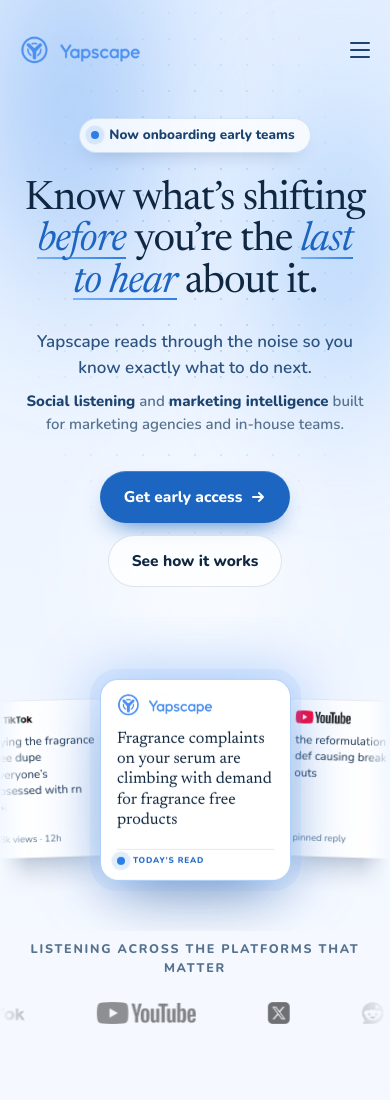
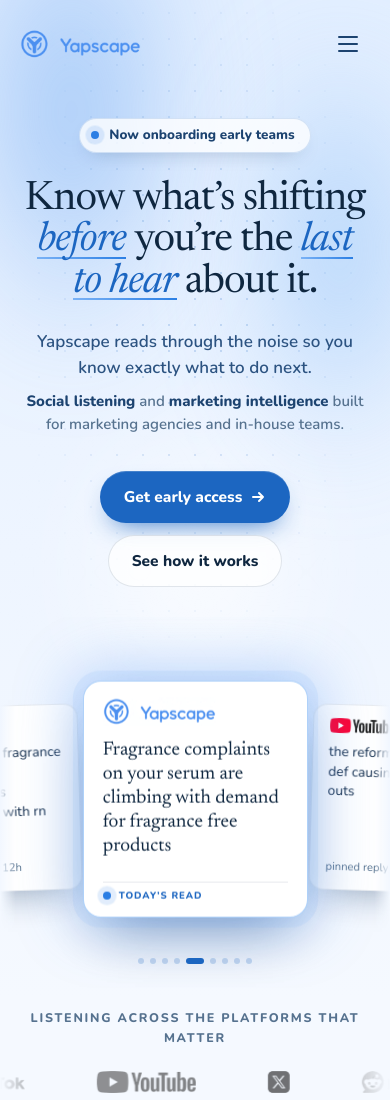
Before and after one commit to Vamsidhari22/Yapscape, a plain HTML site: page index.html in a window 390 px wide. Shown: the top 1100 px of the page. Drawn offline with Linux system fonts and the light colour scheme.

Commit message:
Polish navbar, FAQ and mobile card carousel
- Navbar keeps one geometry in every state: only the glass background
  fades in on scroll, so the logo and button/hamburger never move
- Mobile menu sits under the bar, closes on Escape, outside tap or resize
- Hero cards become a swipeable snap carousel on phones, opening on the
  middle card, with position dots
- FAQ heading stays pinned on desktop; anchor jumps clear the navbar

Co-Authored-By: Claude Opus 5.5 <noreply@anthropic.com>

```diff
--- a/index.html
+++ b/index.html
@@ -142,14 +142,12 @@
     .btn[disabled] { opacity: 0.7; cursor: progress; }
 
     /* ---------- nav ---------- */
-    /* top of page: bar is invisible and lines up with the content edges.
-       scrolled (or menu open): it becomes a glass pill hugging its contents,
-       with the logo mark and the button concentric with the pill's round ends. */
-    .nav { --gutter: 32px; position: fixed; top: 0; left: 0; right: 0; z-index: 50; padding: 20px var(--gutter) 0; transition: padding 0.45s var(--ease); }
-    .nav-bar { display: flex; align-items: center; max-width: 1136px; margin: 0 auto; padding: 8px 0; border-radius: 999px; transition: max-width 0.55s var(--ease), padding 0.55s var(--ease), background-color 0.3s, box-shadow 0.3s, backdrop-filter 0.3s, -webkit-backdrop-filter 0.3s; }
-    .nav.solid { padding-top: 12px; }
-    .nav.solid .nav-bar { padding: 8px 8px 8px 14px; background: rgba(255, 255, 255, 0.78); box-shadow: 0 0 0 1px rgba(21, 53, 92, 0.07), 0 12px 32px -16px rgba(23, 54, 97, 0.35); backdrop-filter: blur(16px) saturate(1.4); -webkit-backdrop-filter: blur(16px) saturate(1.4); }
-    @media (min-width: 821px) { .nav.solid .nav-bar { max-width: var(--pill, 640px); } }
+    /* one geometry in every state: the bar sits 8px outside the content edges with an
+       8px inset, so the logo and the button/hamburger stay on the content edges.
+       scrolling (or opening the menu) only fades the glass background in. */
+    .nav { --gutter: 32px; position: fixed; top: 0; left: 0; right: 0; z-index: 50; padding: 14px calc(var(--gutter) - 8px) 0; }
+    .nav-bar { display: flex; align-items: center; max-width: 1152px; margin: 0 auto; padding: 8px; border-radius: 999px; background: rgba(255, 255, 255, 0); box-shadow: 0 0 0 1px rgba(21, 53, 92, 0), 0 12px 32px -16px rgba(23, 54, 97, 0); transition: background-color 0.35s ease, box-shadow 0.35s ease, backdrop-filter 0.35s ease, -webkit-backdrop-filter 0.35s ease; }
+    .nav.solid .nav-bar { background: rgba(255, 255, 255, 0.78); box-shadow: 0 0 0 1px rgba(21, 53, 92, 0.07), 0 12px 32px -16px rgba(23, 54, 97, 0.35); backdrop-filter: blur(16px) saturate(1.4); -webkit-backdrop-filter: blur(16px) saturate(1.4); }
     .logo { flex: none; display: block; border-radius: 999px; }
     .logo img { height: 30px; width: auto; }
     .nav-links { display: flex; align-items: center; gap: 28px; margin-left: auto; font-size: 14.5px; font-weight: 700; color: var(--navy-2); white-space: nowrap; }
@@ -159,14 +157,13 @@
     .nav-links > a:not(.btn):hover::after, .nav-links > a[aria-current]::after { transform: scaleX(1); transform-origin: left; }
     .nav-links > a[aria-current] { color: var(--blue); }
     .nav-links .btn { margin-left: 4px; }
-    .menu-btn { display: none; flex: none; flex-direction: column; align-items: center; justify-content: center; gap: 5px; width: 44px; height: 44px; margin: 0 -12px 0 auto; padding: 0; border: 0; border-radius: 50%; background: transparent; cursor: pointer; transition: margin 0.55s var(--ease), background-color 0.2s; }
-    .nav.solid .menu-btn { margin-right: 0; }
+    .menu-btn { display: none; flex: none; flex-direction: column; align-items: center; justify-content: center; gap: 5px; width: 44px; height: 44px; margin-left: auto; padding: 0; border: 0; border-radius: 50%; background: transparent; cursor: pointer; transition: background-color 0.2s; }
     .menu-btn:hover { background: var(--blue-50); }
     .menu-btn span { width: 20px; height: 2px; border-radius: 2px; background: var(--navy-2); transition: transform 0.3s var(--ease), opacity 0.2s; }
     .menu-btn[aria-expanded="true"] span:nth-child(1) { transform: translateY(7px) rotate(45deg); }
     .menu-btn[aria-expanded="true"] span:nth-child(2) { opacity: 0; }
     .menu-btn[aria-expanded="true"] span:nth-child(3) { transform: translateY(-7px) rotate(-45deg); }
-    .menu { display: flex; flex-direction: column; max-width: 1136px; margin: 8px auto 0; padding: 8px; border-radius: 24px; background: rgba(255, 255, 255, 0.94); box-shadow: 0 0 0 1px rgba(21, 53, 92, 0.07), 0 20px 44px -18px rgba(23, 54, 97, 0.45); backdrop-filter: blur(16px); -webkit-backdrop-filter: blur(16px); transform-origin: top; animation: menuIn 0.35s var(--ease); }
+    .menu { display: flex; flex-direction: column; max-width: 1152px; margin: 8px auto 0; padding: 8px; border-radius: 24px; background: rgba(255, 255, 255, 0.94); box-shadow: 0 0 0 1px rgba(21, 53, 92, 0.07), 0 20px 44px -18px rgba(23, 54, 97, 0.45); backdrop-filter: blur(16px); -webkit-backdrop-filter: blur(16px); transform-origin: top; animation: menuIn 0.35s var(--ease); }
     .menu[hidden] { display: none; }
     .menu a:not(.btn) { display: flex; align-items: center; min-height: 48px; padding: 0 14px; border-radius: 16px; font-size: 16px; font-weight: 800; color: var(--navy-2); transition: background-color 0.2s; }
     .menu a:not(.btn):hover { background: var(--blue-50); }
@@ -207,10 +204,11 @@
 
     /* fan of posts */
     .fan { --cw: clamp(130px, 11.6vw, 184px); display: flex; justify-content: center; align-items: center; margin-top: 30px; padding: calc(var(--cw) * 0.55) 0 64px; overflow: hidden; -webkit-mask-image: linear-gradient(90deg, transparent, #000 7%, #000 93%, transparent); mask-image: linear-gradient(90deg, transparent, #000 7%, #000 93%, transparent); }
-    .card { position: relative; z-index: var(--z); flex: none; display: flex; flex-direction: column; width: var(--cw); height: calc(var(--cw) * 1.19); margin: 0 calc(var(--cw) * -0.04); padding: calc(var(--cw) * 0.085) calc(var(--cw) * 0.1); text-align: left; font-size: calc(var(--cw) * 0.088); line-height: 1.42; color: #16304f; background: #fff; border: 1px solid rgba(21, 53, 92, 0.09); border-radius: 14px; box-shadow: 0 18px 34px -18px rgba(21, 53, 92, 0.45); rotate: var(--r); translate: 0 calc(var(--y) * var(--cw)); animation: deal 1.2s var(--ease) both, float 7s ease-in-out infinite; animation-delay: calc(var(--k) * 90ms + 500ms), calc(var(--k) * 350ms + 1800ms); transition: transform 0.4s var(--ease), box-shadow 0.4s; }
-    .card:hover { z-index: 30; transform: translateY(-12px) scale(1.05); box-shadow: 0 30px 50px -22px rgba(21, 53, 92, 0.5); }
-    @keyframes deal { from { opacity: 0; rotate: 0deg; translate: 0 calc(var(--y) * var(--cw) + 80px); } }
-    @keyframes float { 50% { translate: 0 calc(var(--y) * var(--cw) - 7px); } }
+    .card { position: relative; z-index: var(--z); flex: none; display: flex; flex-direction: column; width: var(--cw); height: calc(var(--cw) * 1.19); margin: 0 calc(var(--cw) * -0.04); padding: calc(var(--cw) * 0.085) calc(var(--cw) * 0.1); text-align: left; font-size: calc(var(--cw) * 0.088); line-height: 1.42; color: #16304f; background: #fff; border: 1px solid rgba(21, 53, 92, 0.09); border-radius: 14px; box-shadow: 0 18px 34px -18px rgba(21, 53, 92, 0.45); rotate: var(--r); translate: 0 calc(var(--y) * var(--yk, 1) * var(--cw)); animation: deal 1.2s var(--ease) both, float 7s ease-in-out infinite; animation-delay: calc(var(--k) * 90ms + 500ms), calc(var(--k) * 350ms + 1800ms); transition: transform 0.4s var(--ease), box-shadow 0.4s; }
+    @media (hover: hover) { .card:hover { z-index: 30; transform: translateY(-12px) scale(1.05); box-shadow: 0 30px 50px -22px rgba(21, 53, 92, 0.5); } }
+    .fan-dots { display: none; }
+    @keyframes deal { from { opacity: 0; rotate: 0deg; translate: 0 calc(var(--y) * var(--yk, 1) * var(--cw) + 80px); } }
+    @keyframes float { 50% { translate: 0 calc(var(--y) * var(--yk, 1) * var(--cw) - 7px); } }
     .card .src { height: calc(var(--cw) * 0.093); width: auto; margin-bottom: 0.7em; object-fit: contain; object-position: left; }
     .card .txt { flex: 1; }
     .card .meta { margin-top: 0.6em; font-size: 0.82em; color: var(--muted); }
@@ -385,12 +383,17 @@
     @media (max-width: 720px) {
       .wrap { padding: 0 20px; }
       .nav { --gutter: 20px; }
-      .nav.solid { padding-left: 12px; padding-right: 12px; }
       .hero { padding-top: 118px; }
       .hero h1 { font-size: clamp(38px, 10.4vw, 48px); }
       .lede { font-size: 17px; }
-      .fan { --cw: 34vw; padding-bottom: 40px; }
-      .card:nth-child(-n+2), .card:nth-child(n+8) { display: none; }
+      /* phone: the fan becomes a swipeable carousel that snaps each card to the centre */
+      .fan { --cw: 40vw; --yk: 0.3; justify-content: flex-start; padding: calc(var(--cw) * 0.3 + 24px) calc(50vw - var(--cw) / 2) 64px; overflow-x: auto; overflow-y: hidden; scroll-snap-type: x mandatory; overscroll-behavior-x: contain; scrollbar-width: none; -webkit-mask-image: linear-gradient(90deg, transparent, #000 4%, #000 96%, transparent); mask-image: linear-gradient(90deg, transparent, #000 4%, #000 96%, transparent); }
+      .fan::-webkit-scrollbar { display: none; }
+      .card { scroll-snap-align: center; scroll-snap-stop: always; }
+      .card-yap { margin-left: calc(var(--cw) * 0.06); margin-right: calc(var(--cw) * 0.06); }
+      .fan-dots { display: flex; justify-content: center; gap: 6px; margin-top: -30px; padding-bottom: 36px; position: relative; }
+      .fan-dots i { width: 6px; height: 6px; border-radius: 3px; background: rgba(28, 102, 193, 0.22); transition: width 0.3s var(--ease), background-color 0.3s; }
+      .fan-dots i.on { width: 18px; background: var(--blue); }
       .section { padding: 88px 0; }
       .signal-panel { grid-template-columns: minmax(0, 1fr); gap: 20px; padding: 56px 20px 24px; }
       .funnel { display: none; }
@@ -461,6 +464,7 @@
         <div class="card" style="--r:5.2deg;--y:-.26;--z:7;--k:3"><img class="src" src="assets/logos/facebook.png" width="234" height="48" alt="Facebook"><p class="txt">Skincare Swap SG: anyone want to trade the new formula, unused</p><p class="meta">group post · 38 comments</p></div>
         <div class="card" style="--r:7deg;--y:-.4;--z:6;--k:4"><img class="src" src="assets/logos/linkedin.png" width="192" height="48" alt="LinkedIn"><p class="txt">Skincare brands are quietly going fragrance free this quarter</p><p class="meta">post · 1.4k reactions</p></div>
       </div>
+      <div class="fan-dots" aria-hidden="true"></div>
     </section>
 
     <section class="platforms" aria-label="Platforms">
@@ -721,14 +725,6 @@
     addEventListener('scroll', onScroll, { passive: true });
     onScroll();
 
-    // the desktop pill hugs its contents: logo + links + insets + a fixed gap
-    const fitPill = () => {
-      const logo = bar.querySelector('.logo'), links = bar.querySelector('.nav-links');
-      nav.style.setProperty('--pill', Math.ceil(logo.offsetWidth + links.scrollWidth + 14 + 8 + 56) + 'px');
-    };
-    fitPill();
-    if (document.fonts) document.fonts.ready.then(fitPill);
-
     const setMenu = (open, refocus) => {
       menu.hidden = !open;
       menuBtn.setAttribute('aria-expanded', open);
@@ -740,7 +736,7 @@
     menu.querySelectorAll('a').forEach((a) => a.addEventListener('click', () => setMenu(false)));
     addEventListener('keydown', (e) => { if (e.key === 'Escape' && !menu.hidden) setMenu(false, true); });
     document.addEventListener('click', (e) => { if (!menu.hidden && !nav.contains(e.target)) setMenu(false); });
-    addEventListener('resize', () => { fitPill(); if (innerWidth > 820 && !menu.hidden) setMenu(false); });
+    addEventListener('resize', () => { if (innerWidth > 820 && !menu.hidden) setMenu(false); });
 
     // disclosure buttons: privacy, terms
     document.querySelectorAll('.pill[aria-controls]').forEach((b) => b.addEventListener('click', () => {
@@ -755,6 +751,32 @@
       if (e.isIntersecting) links.forEach((a) => a.hash === '#' + e.target.id ? a.setAttribute('aria-current', 'true') : a.removeAttribute('aria-current'));
     }), { rootMargin: '-45% 0px -50% 0px' });
     document.querySelectorAll('main section[id]').forEach((sec) => spy.observe(sec));
+
+    // phone: the fan is a swipeable carousel; open it on the Yapscape card and keep the dots in sync
+    const fan = document.querySelector('.fan');
+    const cards = [...fan.children];
+    const dotsBox = document.querySelector('.fan-dots');
+    cards.forEach(() => dotsBox.append(document.createElement('i')));
+    const dots = [...dotsBox.children];
+    const centerOn = (el) => { fan.scrollLeft = el.offsetLeft + el.offsetWidth / 2 - fan.clientWidth / 2; };
+    const syncDots = () => {
+      const mid = fan.scrollLeft + fan.clientWidth / 2;
+      let best = 0;
+      cards.forEach((c, i) => { if (Math.abs(c.offsetLeft + c.offsetWidth / 2 - mid) < Math.abs(cards[best].offsetLeft + cards[best].offsetWidth / 2 - mid)) best = i; });
+      dots.forEach((d, i) => d.classList.toggle('on', i === best));
+    };
+    fan.addEventListener('scroll', syncDots, { passive: true });
+    // start on the middle (Yapscape) card whenever the carousel layout kicks in,
+    // and again after load, unless the visitor has already swiped
+    const phone = matchMedia('(max-width: 720px)');
+    let swiped = false;
+    fan.addEventListener('pointerdown', () => { swiped = true; }, { passive: true });
+    fan.addEventListener('touchstart', () => { swiped = true; }, { passive: true });
+    const startMiddle = () => { if (phone.matches && !swiped) centerOn(fan.querySelector('.card-yap')); syncDots(); };
+    startMiddle();
+    phone.addEventListener('change', () => { swiped = false; startMiddle(); });
+    addEventListener('load', startMiddle);
+    if (document.fonts) document.fonts.ready.then(startMiddle);
 
     // scroll reveals
     const io = new IntersectionObserver((entries) => entries.forEach((e) => {
```
